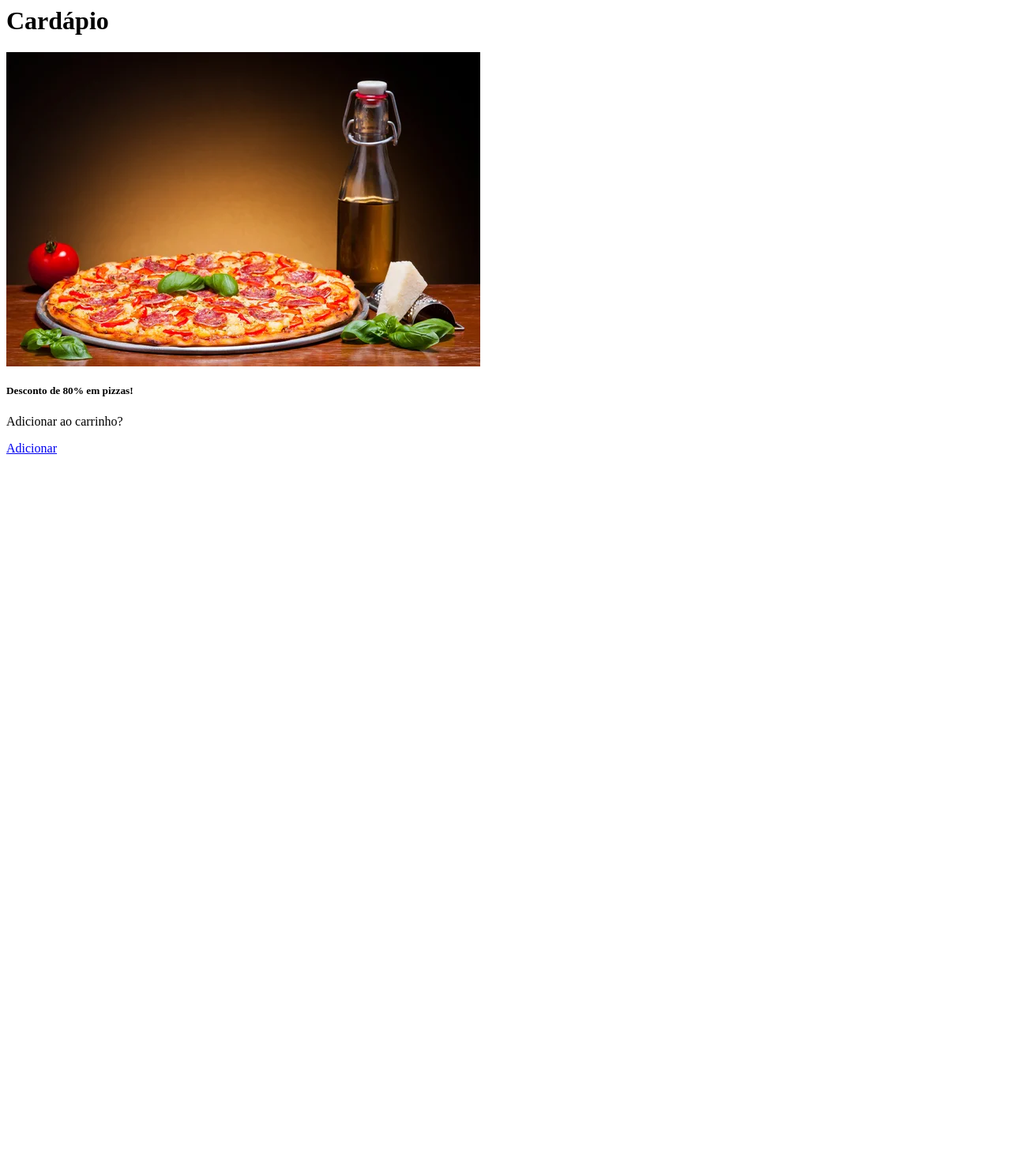
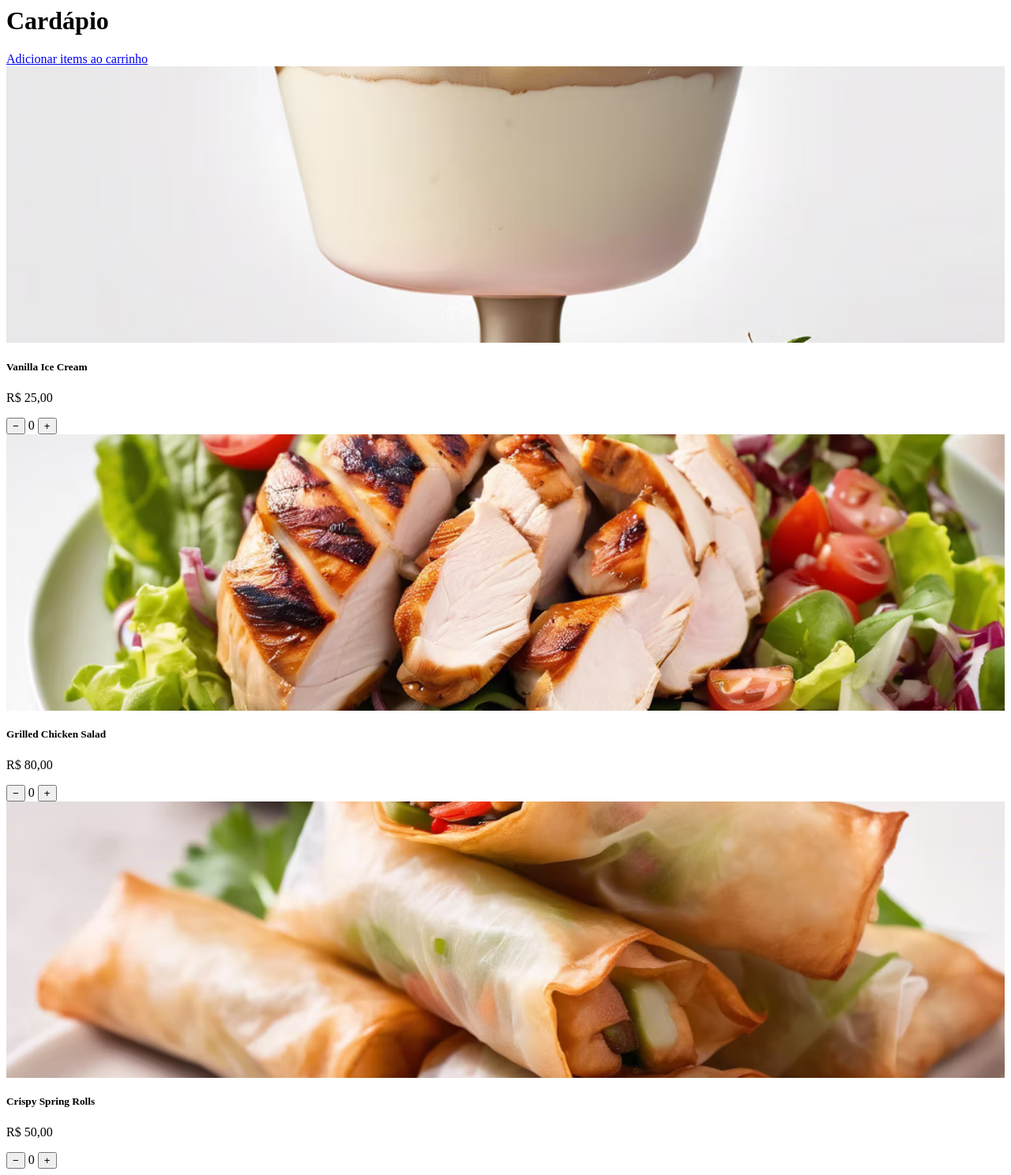
Before and after one commit to Joviviz/Site-Restaurante-Take-Out, a Flask app: template app/views/menu.html in a window 1280 px wide. Shown: the whole page at 79% size. Before the commit the page ends 575 px from the top, so only its background shows below. Run offline with Flask 3, Linux system fonts and the light colour scheme; the template is opened without the code that fills it, so the values that code supplies are empty.

Commit message:
fixed loginRegister.css 404 on index.html; menu front end 90%; main.js -> route for cart

```diff
--- a/app/index.html
+++ b/app/index.html
@@ -46,7 +46,6 @@
     />
 
     <!-- Stylesheet-->
-    <link href="static/loginRegister.css" rel="stylesheet" />
     <title>Site TakeOut</title>
   </head>
 
--- a/app/views/menu.html
+++ b/app/views/menu.html
@@ -3,27 +3,75 @@
 
 <ng-include src="'views/navbar.html'"></ng-include>
 
-<h1>Cardápio</h1>
+<div class="container-fluid bg-black text-white py-5 px-5">
+  <div class="d-flex justify-content-between align-items-center">
+    <h1 class="display-4">Cardápio</h1>
+    <a href="#!cart" class="btn btn-outline-light px-4 py-2">
+      Adicionar items ao carrinho
+    </a>
+  </div>
+</div>
 
 <div class="container mt-5">
+  <div class="container py-5 bg-black text-white">
+    <div class="row g-4">
+      <div class="col-md-4">
+        <div class="card border border-white bg-black text-white">
+          <img
+            src="/views/static/imgs/shop1.png"
+            class="card-img-top"
+            alt="Vanilla Ice Cream"
+          />
+          <div class="card-body text-center">
+            <h5 class="card-title">Vanilla Ice Cream</h5>
+            <p class="card-text">R$ 25,00</p>
+            <div class="d-flex justify-content-between align-items-center mt-3">
+              <button class="btn btn-outline-light btn-sm">−</button>
+              <span>0</span>
+              <button class="btn btn-outline-light btn-sm">+</button>
+            </div>
+          </div>
+        </div>
+      </div>
 
-    <div class="row d-flex justify-content-around">
+      <div class="col-md-4">
+        <div class="card border border-white bg-black text-white">
+          <img
+            src="/views/static/imgs/shop2.png"
+            class="card-img-top"
+            alt="Grilled Chicken Salad"
+          />
+          <div class="card-body text-center">
+            <h5 class="card-title">Grilled Chicken Salad</h5>
+            <p class="card-text">R$ 80,00</p>
+            <div class="d-flex justify-content-between align-items-center mt-3">
+              <button class="btn btn-outline-light btn-sm">−</button>
+              <span>0</span>
 
-        <div class="col-12 col-md-4 mb-4 d-flex justify-content-center">
-            <div class="card" style="width: 18rem;">
-              <img src="/views/static/imgs/pizza-template.jpeg" class="card-img-top" alt="..." />
-              <div class="card-body">
-                <h5 class="card-title">Desconto de 80% em pizzas!</h5>
-                <p class="card-text">
-                  Adicionar ao carrinho?
-                </p>
-                <a href="#" class="btn btn-primary">Adicionar</a>
-              </div>
+              <button class="btn btn-outline-light btn-sm">+</button>
             </div>
+          </div>
         </div>
+      </div>
 
-        <!-- Pode adicionar mais cards aqui seguindo o mesmo padrão -->
-
+      <div class="col-md-4">
+        <div class="card border border-white bg-black text-white">
+          <img
+            src="/views/static/imgs/shop3.png"
+            class="card-img-top"
+            alt="Crispy Spring Rolls"
+          />
+          <div class="card-body text-center">
+            <h5 class="card-title">Crispy Spring Rolls</h5>
+            <p class="card-text">R$ 50,00</p>
+            <div class="d-flex justify-content-between align-items-center mt-3">
+              <button class="btn btn-outline-light btn-sm">−</button>
+              <span>0</span>
+              <button class="btn btn-outline-light btn-sm">+</button>
+            </div>
+          </div>
+        </div>
+      </div>
     </div>
-
+  </div>
 </div>
--- a/app/views/static/css/home.css
+++ b/app/views/static/css/home.css
@@ -1,11 +1,9 @@
-
 
 
 .bemvindo-h1 {
     font-weight: normal;
     text-shadow: 1px 1px #8e8e8e;
     margin-right: 20px;
-
 }
 
 .carousel-item img {
--- a/app/views/static/css/menu.css
+++ b/app/views/static/css/menu.css
@@ -0,0 +1,5 @@
+.card-img-top {
+  height: 350px;
+  object-fit: cover;
+  width: 100%;
+}
--- a/app/views/static/js/main.js
+++ b/app/views/static/js/main.js
@@ -15,8 +15,8 @@ angular.module('takeOutApp').config(['$routeProvider',
             when('/menu', {
                 templateUrl: '/views/menu.html'
             }).
-            when('/test', {
-                templateUrl: '/views/test.html'
+            when('/cart', {
+                templateUrl: '/views/cart.html'
             }).
             otherwise('/home')
         }
```
Also changed, not shown: app/views/static/imgs/shop1.png (added), app/views/static/imgs/shop2.png (added), app/views/static/imgs/shop3.png (added).
